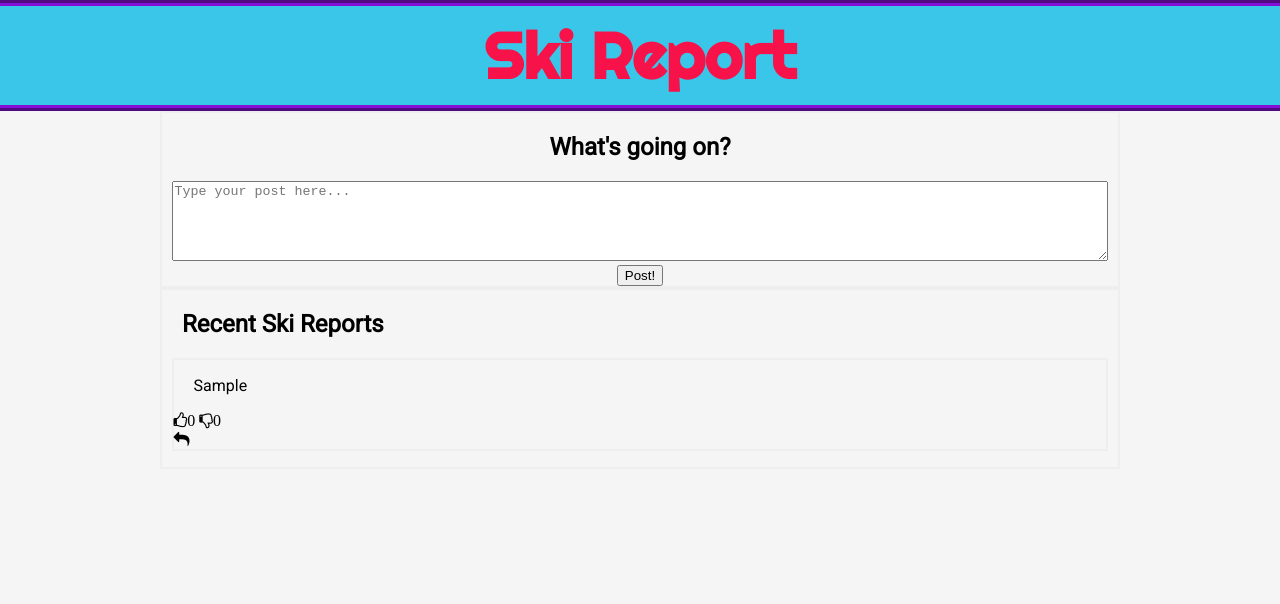
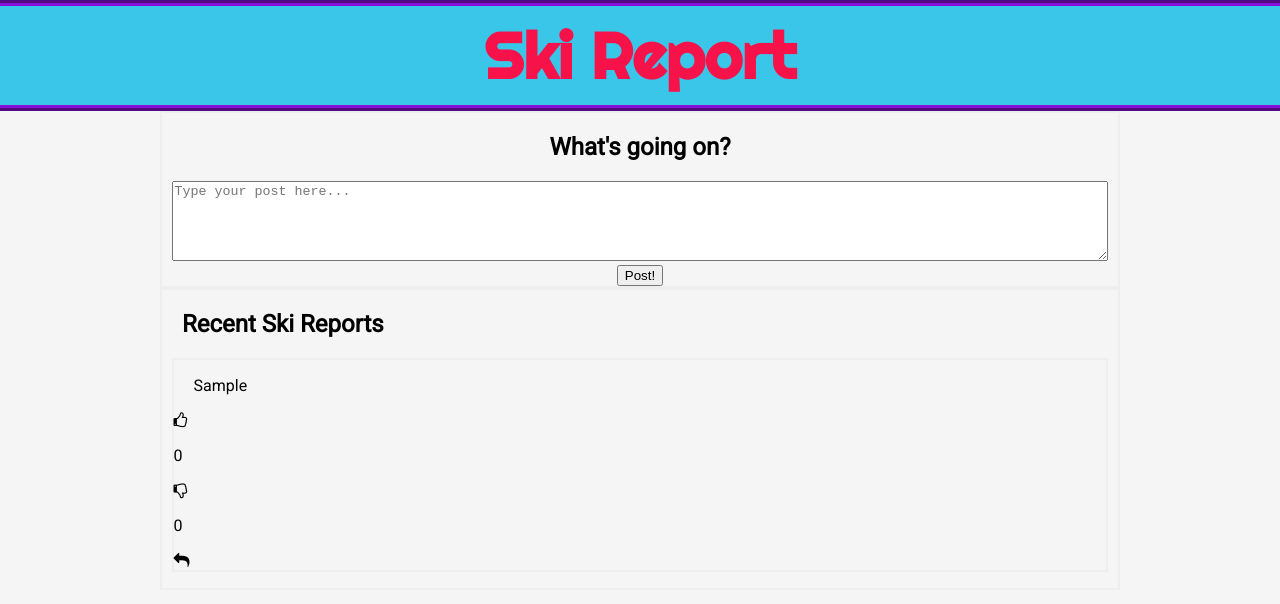
Before and after one commit to Myxomatosis/FWD-Project-3, a plain HTML site: page index.html in a window 1280 px wide. Both pictures are taken after typing "Sample" into the empty fields and a click on the button "Post!". Drawn offline with nearby package versions, Linux system fonts and the light colour scheme.

Commit message:
fix likes amnt

```diff
--- a/index.html
+++ b/index.html
@@ -5,9 +5,9 @@
     <meta charset="utf-8">
     <title>Ski Patrol</title>
     <link rel="stylesheet" src="//normalize-css.googlecode.com/svn/trunk/normalize.css" />
-    <link rel="stylesheet" href="https://maxcdn.bootstrapcdn.com/font-awesome/4.7.0/css/font-awesome.min.css">
     <link href='css/project3-style.css' rel='stylesheet'>
     <link href="https://fonts.googleapis.com/css?family=Righteous|Roboto" rel="stylesheet">
+    <link rel="stylesheet" href="https://maxcdn.bootstrapcdn.com/font-awesome/4.7.0/css/font-awesome.min.css">
     <script src='https://unpkg.com/vue'></script>
   </head>
 
@@ -35,8 +35,8 @@
             <li class='post box' v-for='post, i in posts'>
               <p class="nudgeright">{{post.content}}</p>
               <div class='thumbs'>
-                <i class='fa fa-thumbs-o-up' @click='addThumbUp(i)'>{{post.ups}}</i>
-                <i class='fa fa-thumbs-o-down' @click='addThumbDown(i)'>{{post.downs}}</i>
+                <i class='fa fa-thumbs-o-up' @click='addThumbUp(i)'></i><p>{{post.ups}}</p>
+                <i class='fa fa-thumbs-o-down' @click='addThumbDown(i)'></i><p>{{post.downs}}</p>
               </div>
               <div class='replyButton'>
                 <i class='fa fa-reply'></i>
```
